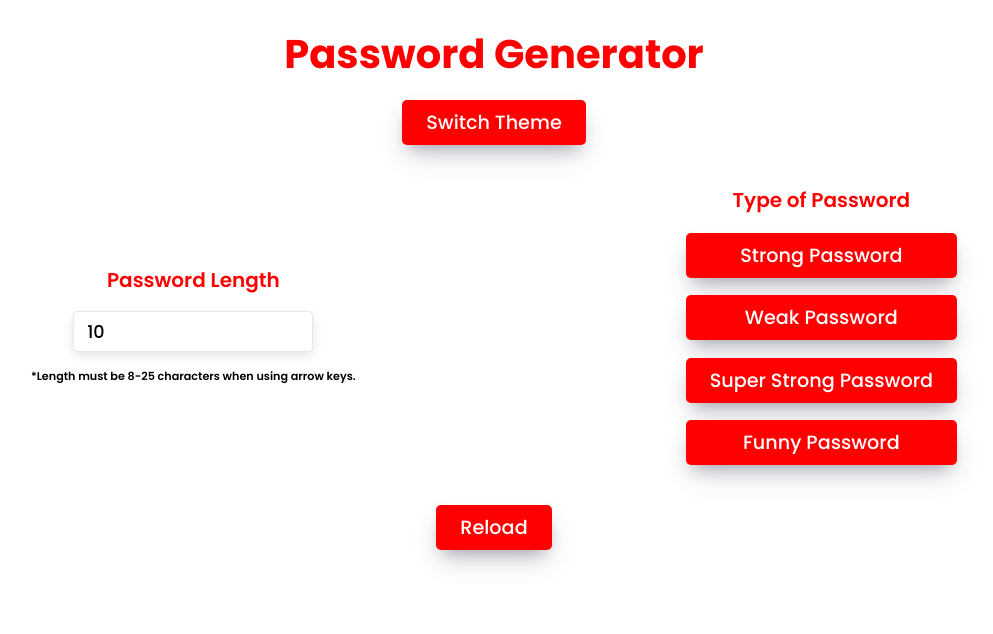
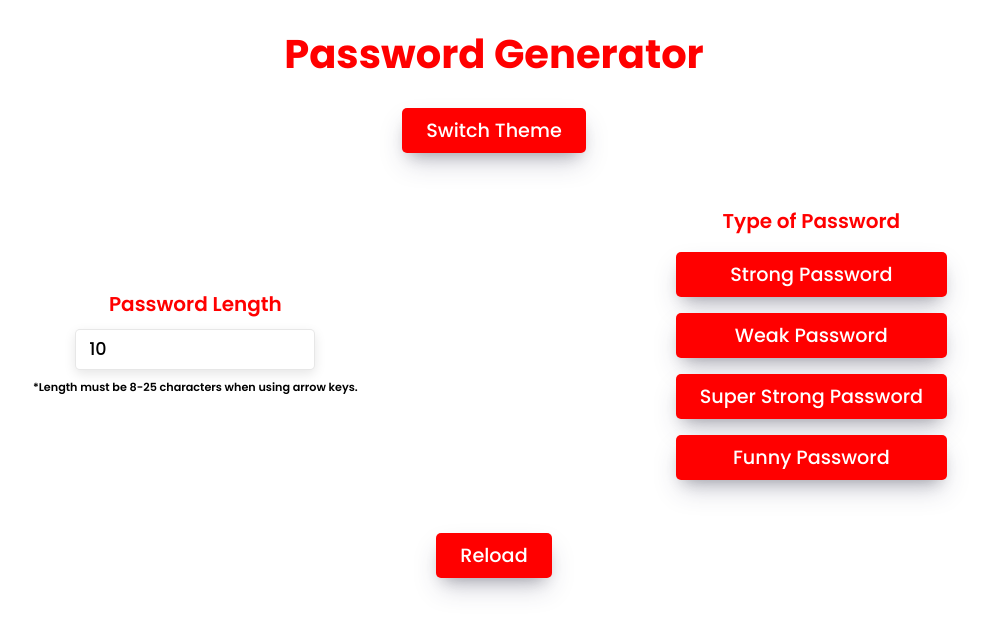
Before and after one commit to Preritmujoo/Password-Generator, a plain HTML site: page index.html in a window 1280 px wide. Shown: the whole page, without its empty margins (146-1139 px from the left). Drawn offline with Linux system fonts and the light colour scheme; a web font is replaced by a local one.

Commit message:
modify the css files

```diff
--- a/style1.css
+++ b/style1.css
@@ -44,14 +44,13 @@ body{
     display: flex;
     align-items: center;
     justify-content: space-around;
-    gap: 1.5rem;
 }
 
 /* Left Portion where we have to add password length */
 #passwordArea{
     display: flex;
     flex-direction: column;
-    row-gap: 1rem;
+    row-gap: 0.6rem;
     font-size: 1.25rem;
     font-weight: 600;
     text-align: center;
@@ -65,7 +64,6 @@ body{
 #passSpan{
     border-radius: 4px;
     border: none;
-    margin: 0.5rem;
     color: var(--password-text);
     font-family: "Overpass Mono", serif;
     font-optical-sizing: auto;
@@ -102,19 +100,19 @@ body{
 .description{
     font-size: 0.7rem;
     color: black;
-    transition: color 0.5s ease;
+    transition: all 0.5s ease;
 }
 
 #generateButton{
     align-self: center;
+    margin: 0;
 }
 
 /* Right portion where we have to select types */
 #types{
     text-align: center;
     display: grid;
-    gap: 1.1rem 1.1rem;
-    margin: 1.5rem 0;
+    margin: 1.3rem 0;
     animation: rightMoveIn 0.6s linear;
 }
 
@@ -134,6 +132,7 @@ body{
     text-align: center;
     font-weight: 600;
     font-size: 1.25rem;
+    margin: 0.5rem;
 }
 
 #reloadButton{
@@ -144,6 +143,7 @@ body{
 button{
     background-color: var(--primary-color);
     color: white;
+    margin: 0.5rem;
     border: none;
     padding: 0.5rem 1.5rem;
     font-size: 1.2rem;
--- a/style2.css
+++ b/style2.css
@@ -44,14 +44,13 @@ body{
     display: flex;
     align-items: center;
     justify-content: space-around;
-    gap: 1.5rem;
 }
 
 /* Left Portion where we have to add password length */
 #passwordArea{
     display: flex;
     flex-direction: column;
-    row-gap: 1rem;
+    row-gap: 0.6rem;
     font-size: 1.25rem;
     font-weight: 600;
     text-align: center;
@@ -65,7 +64,6 @@ body{
 #passSpan{
     border-radius: 4px;
     border: none;
-    margin: 0.5rem;
     color: var(--password-text);
     font-family: "Overpass Mono", serif;
     font-optical-sizing: auto;
@@ -104,18 +102,19 @@ body{
 .description{
     font-size: 0.7rem;
     color: var(--primary-color);
+    transition: all 0.5s ease;
 }
 
 #generateButton{
     align-self: center;
+    margin: 0;
 }
 
 /* Right portion where we have to select types */
 #types{
     text-align: center;
     display: grid;
-    gap: 1.1rem 1.1rem;
-    margin: 1.5rem 0;
+    margin: 1.3rem 0;
     animation: rightMoveIn 0.6s linear;
 }
 
@@ -135,6 +134,7 @@ body{
     text-align: center;
     font-weight: 600;
     font-size: 1.25rem;
+    margin: 0.5rem;
 }
 
 #reloadButton{
@@ -145,6 +145,8 @@ body{
 button{
     background-color: var(--primary-color);
     color: black;
+    margin: 0.5rem;
+
     border: none;
     padding: 0.5rem 1.5rem;
     font-size: 1.2rem;
```
